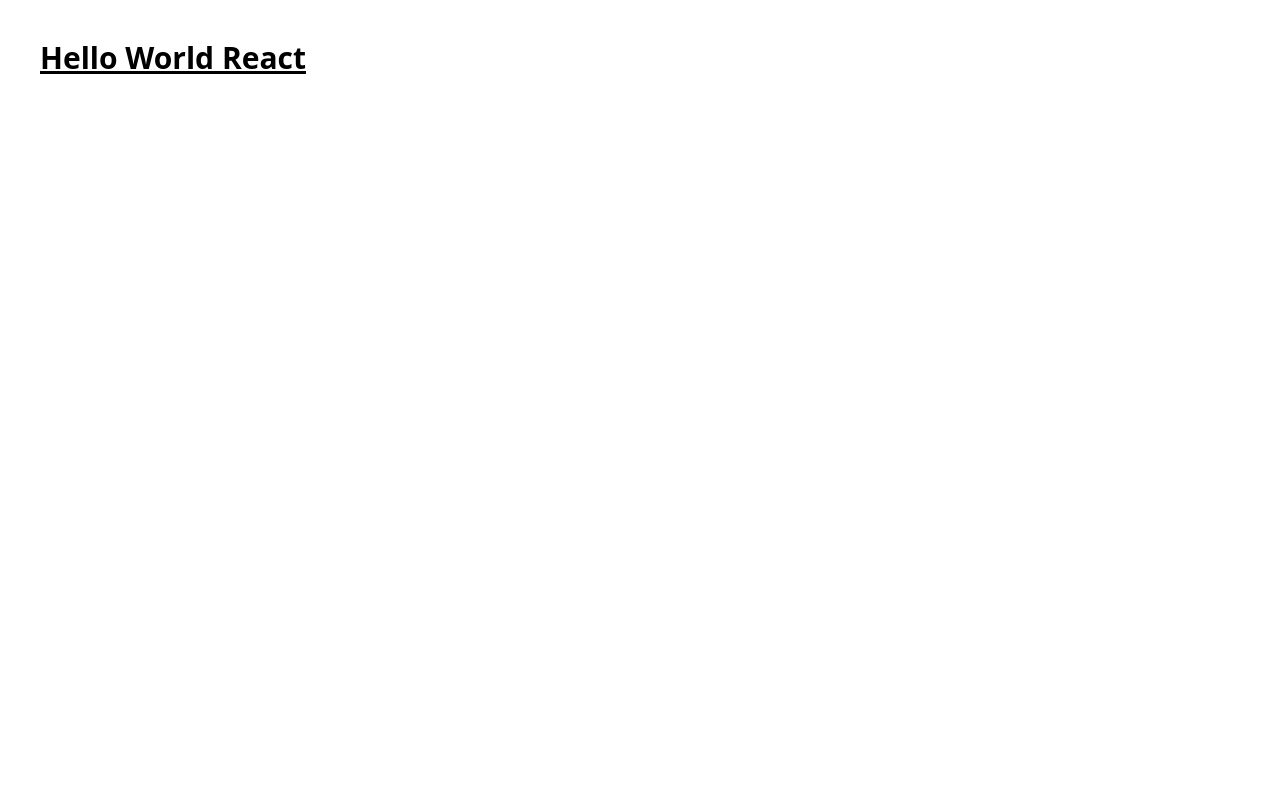
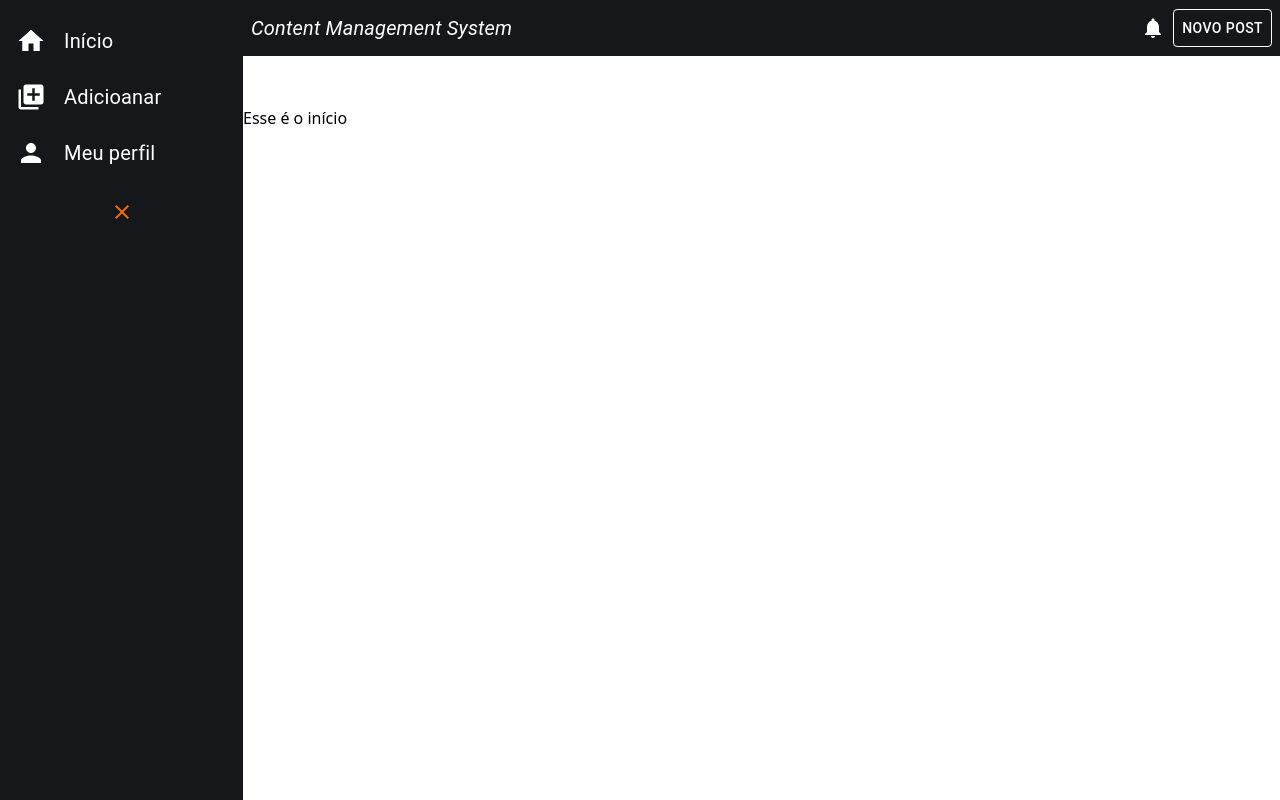
Before and after one commit to gilsonconceicao/content-management-front, a React (Create React App) app: page / in a window 1280 px wide. Built offline with nearby package versions, Linux system fonts and the light colour scheme; the HTML template or start-up script is replaced by a standard one.

Commit message:
added header and menu with style

```diff
--- a/package.json
+++ b/package.json
@@ -6,6 +6,7 @@
     "@emotion/react": "^11.11.1",
     "@emotion/styled": "^11.11.0",
     "@hookform/resolvers": "^3.2.0",
+    "@mui/icons-material": "^5.14.3",
     "@mui/material": "^5.14.5",
     "@testing-library/jest-dom": "^5.17.0",
     "@testing-library/react": "^13.4.0",
--- a/src/App.tsx
+++ b/src/App.tsx
@@ -1,11 +1,10 @@
+import Router from "Routers/Router";
 
 function App() {
   return (
-    <div>
-      <h1 className="text-3xl font-bold underline p-10">
-        Hello World React
-      </h1>
-    </div>
+    <>
+      <Router />
+    </>
   );
 }
 
--- /dev/null
+++ b/src/Components/Header/Header.tsx
@@ -0,0 +1,27 @@
+import { Box, Button, IconButton, Stack, Typography } from '@mui/material';
+import { Notifications } from '@mui/icons-material';
+import React from 'react'
+
+const Header: React.FC = () => {
+  return (
+    <Stack
+      className='bg-[#15171a] p-2 items-center'
+      direction='row'
+      justifyContent='space-between'
+    >
+      <Box>
+        <Typography className='text-white' sx={{fontSize: 20, fontStyle: 'italic'}}>Content Management System</Typography>
+      </Box>
+      <Box>
+        <IconButton>
+          <Notifications sx={{ color: 'white' }} />
+        </IconButton>
+        <Button sx={{color: 'white', border: 'white 1px solid', borderRadius: 1}}>
+          Novo post
+        </Button>
+      </Box>
+    </Stack>
+  )
+}
+
+export default Header
--- /dev/null
+++ b/src/Components/Menu/Menu.tsx
@@ -0,0 +1,68 @@
+import React, { ReactNode, useState } from 'react';
+import { Box, Button, List, ListItemButton, ListItemIcon, Typography } from '@mui/material';
+import { Close, Home, LibraryAdd, Menu, Person } from '@mui/icons-material';
+import { useNavigate } from 'react-router-dom';
+
+type OptionsSideBarType = {
+  path: string;
+  label: string;
+  icon: ReactNode;
+}
+
+export const SideBar: React.FC = () => {
+  const [open, setOpen] = useState<boolean>(true);
+  const toggleMenu = () => setOpen(!open);
+  const navigate = useNavigate();
+
+  const optionsSidebar: OptionsSideBarType[] = [
+    {
+      label: "Início",
+      icon: <Home sx={{ color: 'white', width: 30, height: 30 }} />,
+      path: '/'
+    },
+    {
+      label: "Adicioanar",
+      icon: <LibraryAdd sx={{ color: 'white', width: 30, height: 30 }} />,
+      path: '/teste3'
+    },
+    {
+      label: "Meu perfil",
+      icon: <Person sx={{ color: 'white', width: 30, height: 30 }} />,
+      path: '/teste'
+    },
+  ]
+
+  const widthSx: string = open ? "w-[300px]" : "w-[95px]";
+
+  return (
+    <Box className={`bg-[#15171a] h-screen block duration-300 text-center ${widthSx}`}>
+
+      <List component="nav" className='text-center justify-center '>
+        {optionsSidebar.map(({ icon, label, path }) => (
+          <ListItemButton
+            className='items-center text-center m-auto'
+            sx={{m: '10px 0' }}
+            onClick={(event) => navigate(path)}
+          >
+            <ListItemIcon
+            className='duration-300'
+              sx={{ ml: !open ? 2 : 0 }}
+            >
+              {icon}
+            </ListItemIcon>
+            {open &&
+              <Typography
+                className='text-white'
+                sx={{ fontSize: 20, ml: -1 }}
+              >{label}
+              </Typography>
+            }
+          </ListItemButton>
+        ))}
+      </List>
+      <Button onClick={toggleMenu} color='warning'>
+        {open ? <Close /> : <Menu />}
+      </Button>
+    </Box>
+  );
+}
--- /dev/null
+++ b/src/Routers/HomeRouter.tsx
@@ -0,0 +1,18 @@
+import { Box, Stack } from "@mui/material";
+import Header from "Components/Header/Header";
+import { SideBar } from "Components/Menu/Menu";
+import { Outlet } from "react-router-dom";
+
+export const HomeRouter = () => {
+  return (
+    <Stack direction='row'>
+      <SideBar />
+      <Box width='100%'>
+        <Header />
+        <Box maxWidth='1200px' m='50px auto'>
+          <Outlet />
+        </Box>
+      </Box>
+    </Stack>
+  );
+}
--- /dev/null
+++ b/src/Routers/Router.tsx
@@ -0,0 +1,23 @@
+import {
+  BrowserRouter,
+  Route,
+  Routes
+} from "react-router-dom";
+import { HomeRouter } from "./HomeRouter";
+
+
+const Router = () => {
+  return (
+    <BrowserRouter>
+      <Routes>
+        <Route path="/" element={<HomeRouter />}>
+          <Route index element={<>Esse é o início</>}/>
+          <Route path="/teste" element={<h1>Teste</h1>} />
+          <Route path="/teste3" element={<h1>Teste 3</h1>} />
+        </Route>
+      </Routes>
+    </BrowserRouter>
+  );
+}
+
+export default Router;
```
Also changed, not shown: 1 other file (tests, documents, lock files or other folders).
